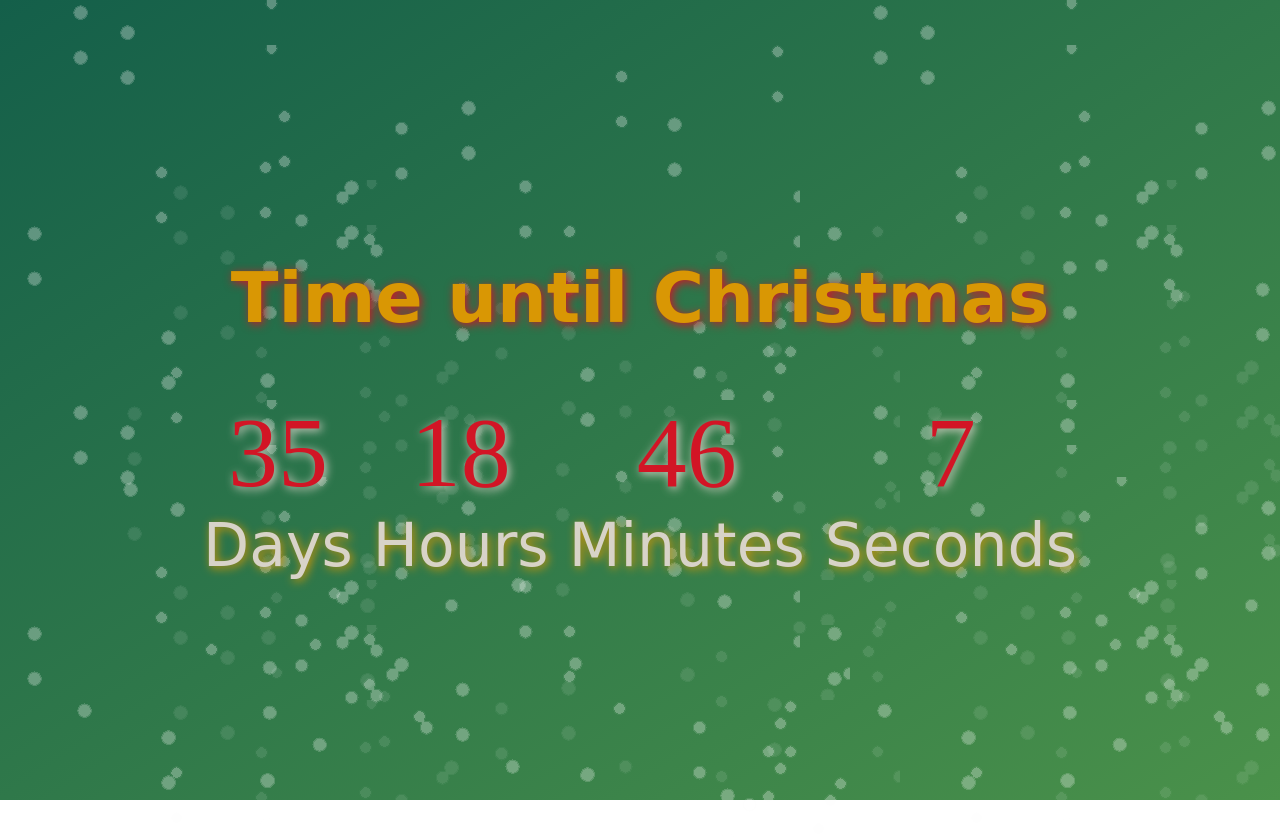
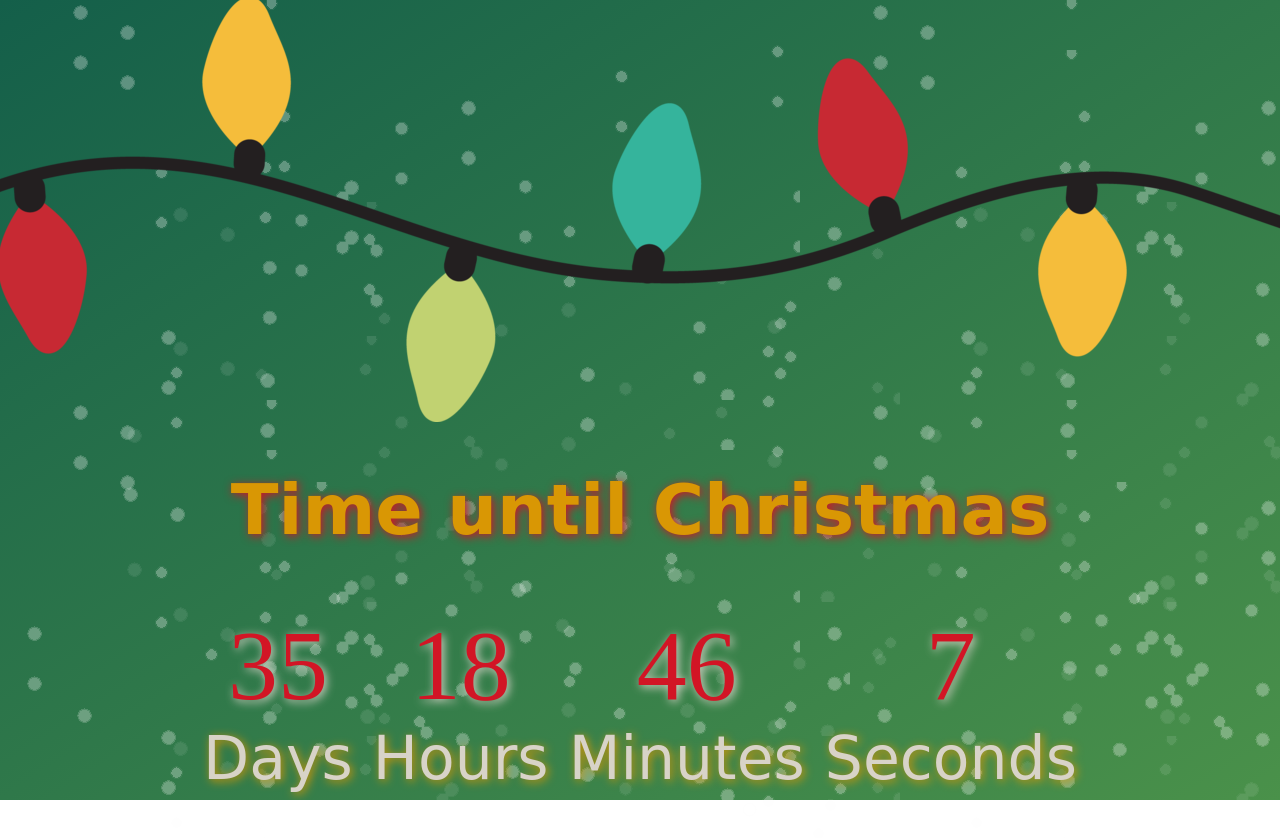
Before and after one commit to nickminor/ChristmasCounter, a website: page index.html in a window 1280 px wide. Shown: the top 838 px of the page. Drawn offline with Linux system fonts and the light colour scheme; a web font is replaced by a local one.

Commit message:
added lights

```diff
--- a/index.html
+++ b/index.html
@@ -22,7 +22,7 @@
     <div class="snow4"></div>
     <div class="snow5"></div>
 
-
+    <img class="lights" src="/pics/lights.png">
     <h1>Time until Christmas</h1>
     <div id="theCountdown" class="countdown">
       <div><span id="days"></span><span>Days</span></div>
--- a/style.css
+++ b/style.css
@@ -14,6 +14,7 @@ body {
   margin: 0;
   padding: 0;
   height: 100vh;
+  overflow: hidden;
 
 }
 .snow5{
@@ -27,6 +28,7 @@ body {
   left:100px;
   animation:animateFive 20s infinite linear;
   animation-delay: 12;
+  z-index: -1;
 
 
 }
@@ -45,7 +47,6 @@ body {
   left:100px;
   animation:animateFour 25s infinite linear;
 
-
 }
 @keyframes animateFour {
   from {top: 0px;}
@@ -61,7 +62,6 @@ body {
   top: 100px;
   left:100px;
   animation:animateThree 15s infinite linear;
-
 
 }
 @keyframes animateThree {
@@ -79,7 +79,6 @@ body {
   left:50px;
   animation:animateTwo 50s infinite linear;
   animation-delay: 2s;
-
 }
 @keyframes animateTwo {
   from {top: 450px;}
@@ -94,7 +93,6 @@ body {
   background-repeat: repeat;
   top: 0;
   left: 0;
-
 }
 .snow{
   position: absolute;
@@ -112,12 +110,15 @@ body {
   from {top: 0px;}
   to {top: 450px;}
 }
+.lights{
+  z-index: 2;
+}
 h1 {
   color: var(--goldish);
   font-family: 'Petit Formal Script', cursive;
   font-size: 70px;
   text-shadow: 2px 2px 10px var(--redish);
-  z-index: 2;
+  z-index: 3;
 }
 
 .container {
--- a/xmas.js
+++ b/xmas.js
@@ -28,3 +28,9 @@ var x = setInterval(function () {
     document.getElementById("demo").innerHTML = "EXPIRED";
   }
 }, 1000);
+
+window.addEventListener("scroll", noscroll);
+
+function noscroll() {
+  window.scrollTo(0, 0);
+}
```
